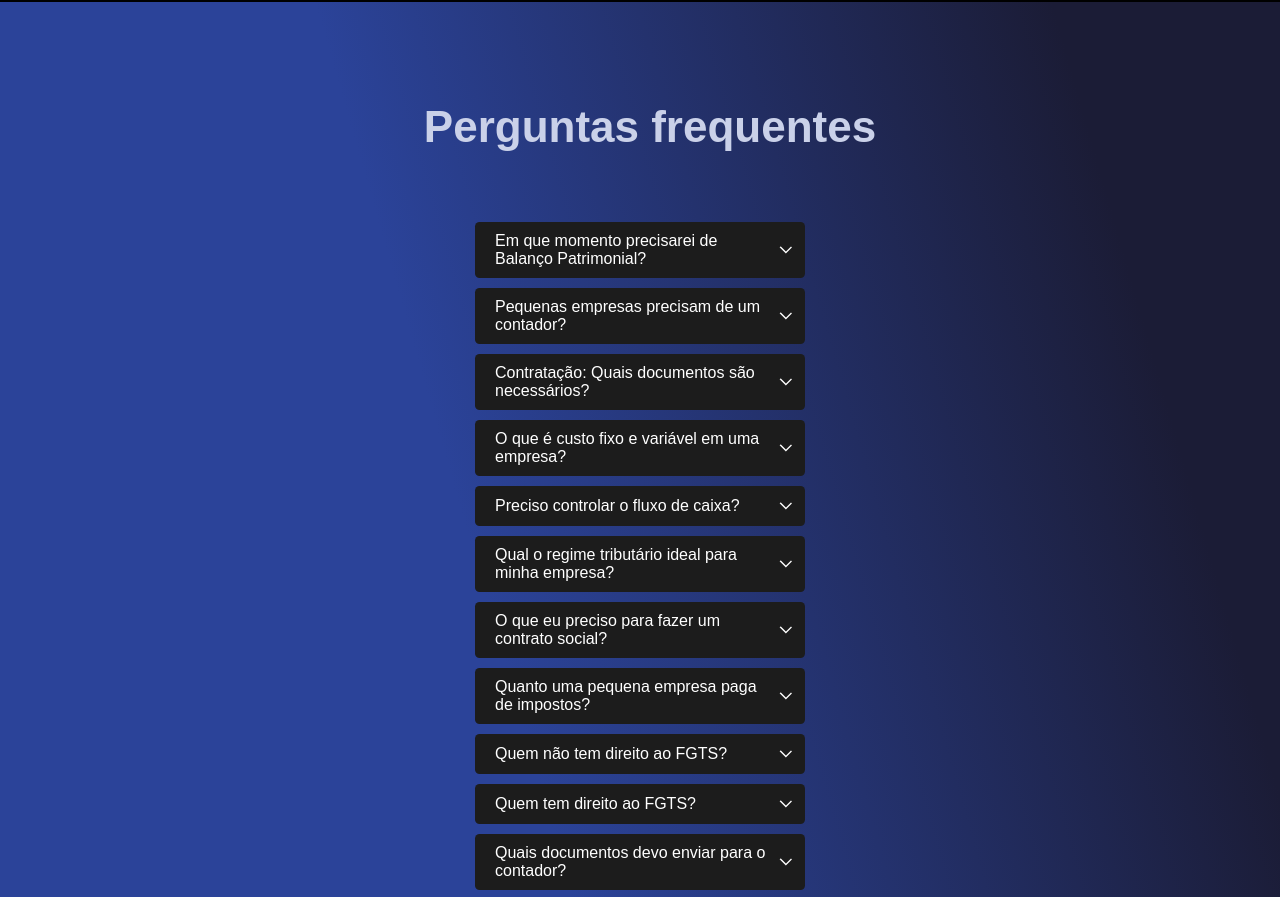
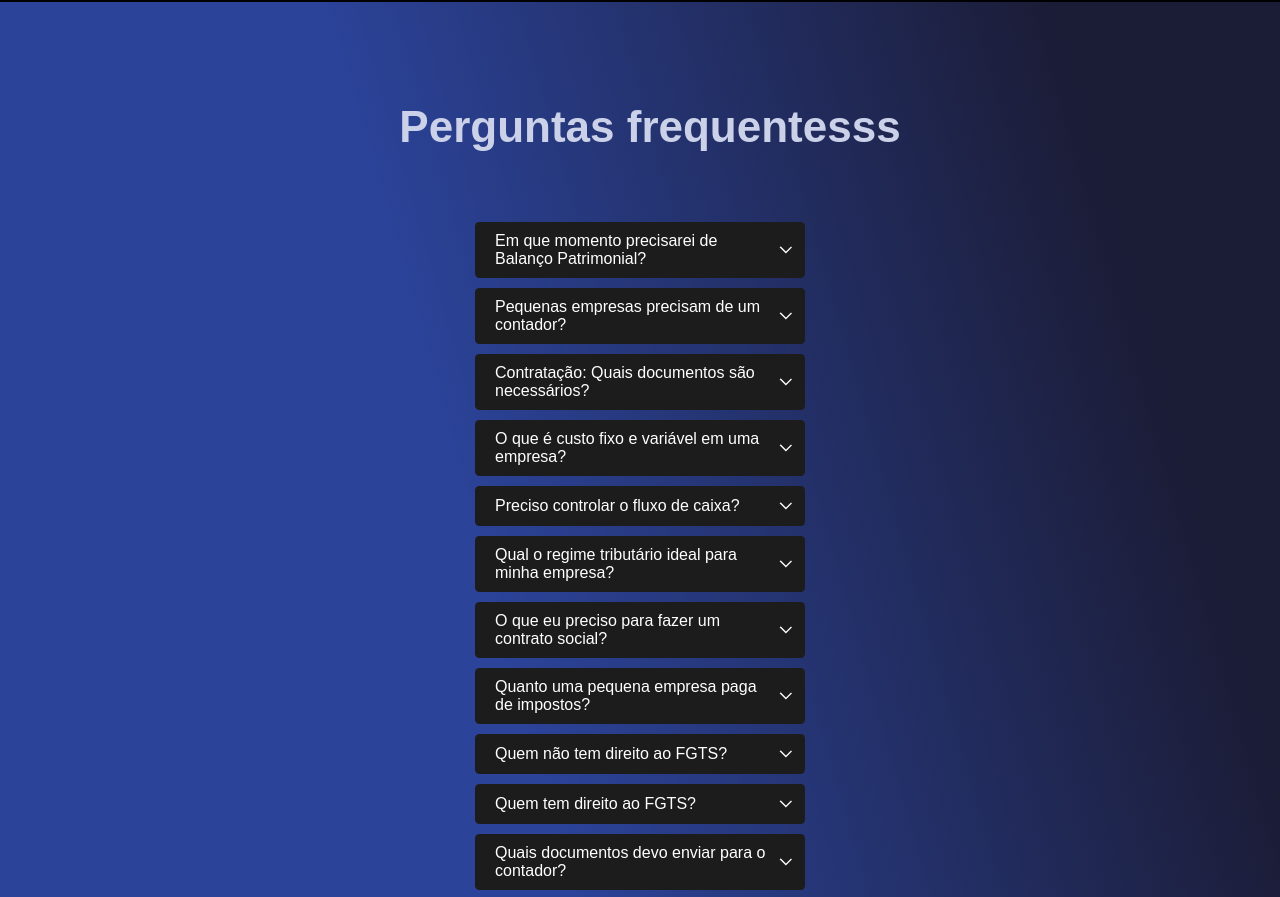
Before and after one commit to Pedrorenatopr/smart-2.0, a plain HTML site: page index.html in a window 1280 px wide. Shown: the part 6212-7109 px from the top of the page. Drawn offline with Linux system fonts and the light colour scheme.

Commit message:
ajuste  section dúvidas

```diff
--- a/index.html
+++ b/index.html
@@ -213,7 +213,7 @@
     </div>
 
     <div class="div-duvidas">
-        <p class="titulo-duvidas">Perguntas frequentes</p>
+        <p class="titulo-duvidas">Perguntas frequentesss</p>
         <div class="duvidas">
             <details>
                 <summary>
```
